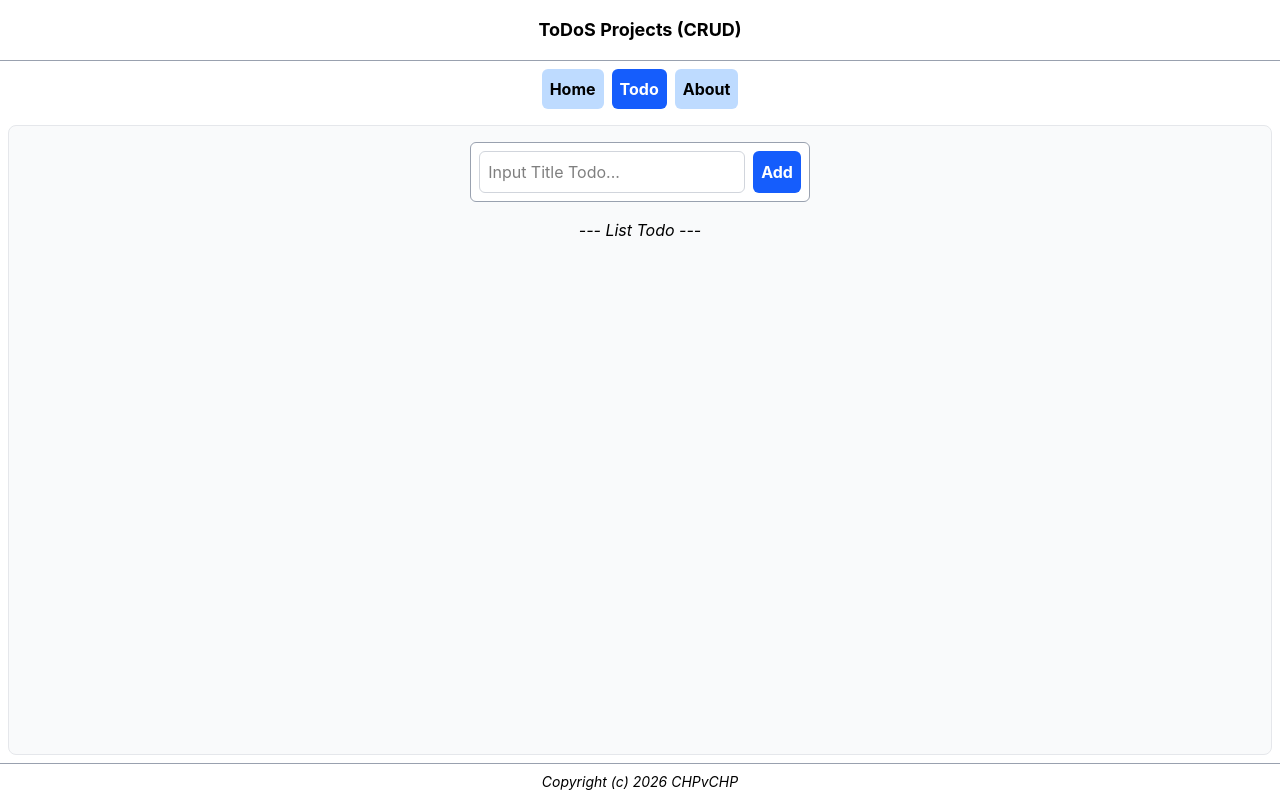
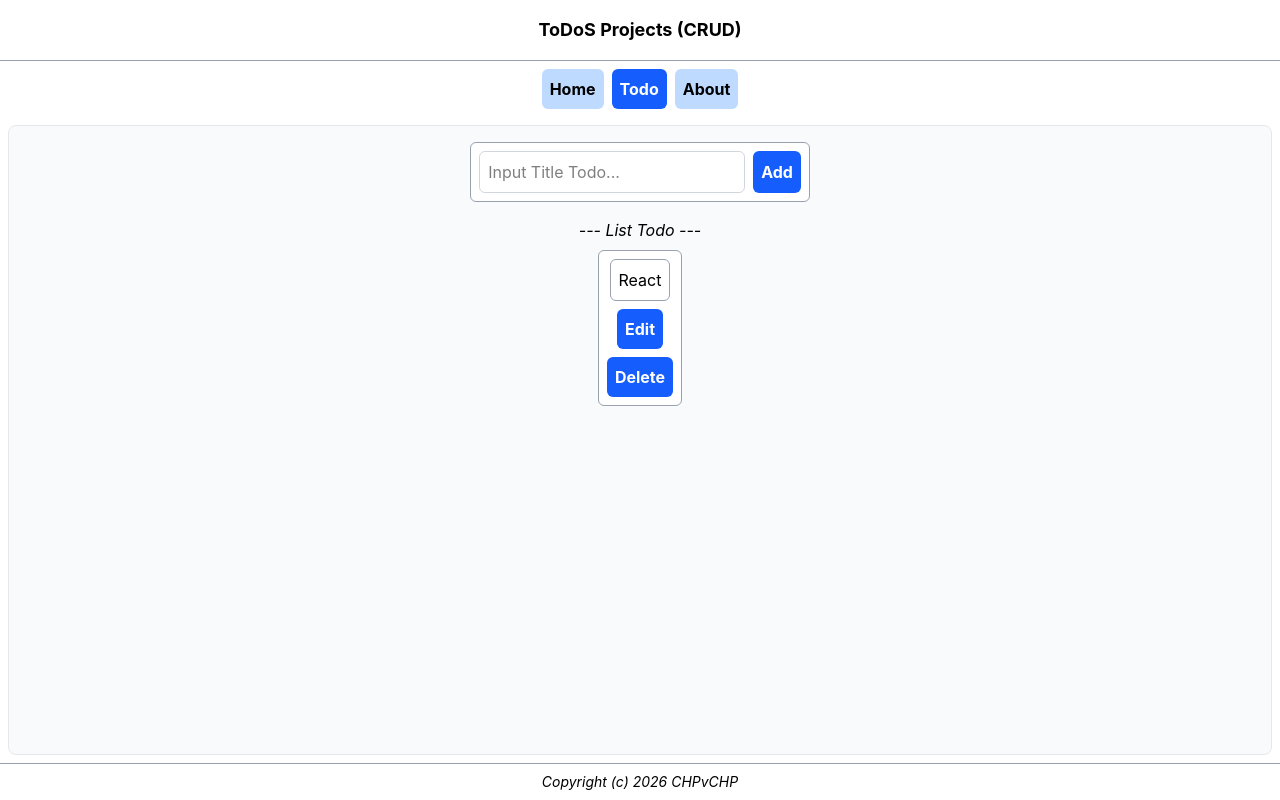
Before and after one commit to chpvchp/ToDoS_Project, a React (Vite) app in the folder frontend/: page /todo in a window 1280 px wide. Built offline with nearby package versions, Linux system fonts and the light colour scheme.

Commit message:
feat(ui): add CardTodo reusable component

```diff
--- /dev/null
+++ b/frontend/src/components/CardTodo.tsx
@@ -0,0 +1,15 @@
+import Button from "../components/Button";
+
+type CardTodoProps = {
+  title: string
+}
+
+export default function CardTodo({ title }: CardTodoProps) {
+  return (
+    <div className="p-2 bg-white rounded-md border border-gray-400 flex flex-col gap-2 justify-center items-center">
+      <p className="p-2 border border-gray-400 rounded-md">{title}</p>
+      <Button label="Edit" />
+      <Button label="Delete" />
+    </div>
+  )
+}
--- a/frontend/src/pages/TodoPage.tsx
+++ b/frontend/src/pages/TodoPage.tsx
@@ -1,4 +1,5 @@
 import CardInput from "../components/CardInput";
+import CardTodo from "../components/CardTodo";
 
 export default function TodoPage() {
   return (
@@ -10,6 +11,10 @@ export default function TodoPage() {
       <p className="mt-2 italic">--- List Todo ---</p>
 
       <div>
+        <CardTodo
+          title="React"
+        />
+
 
       </div>
 
```
